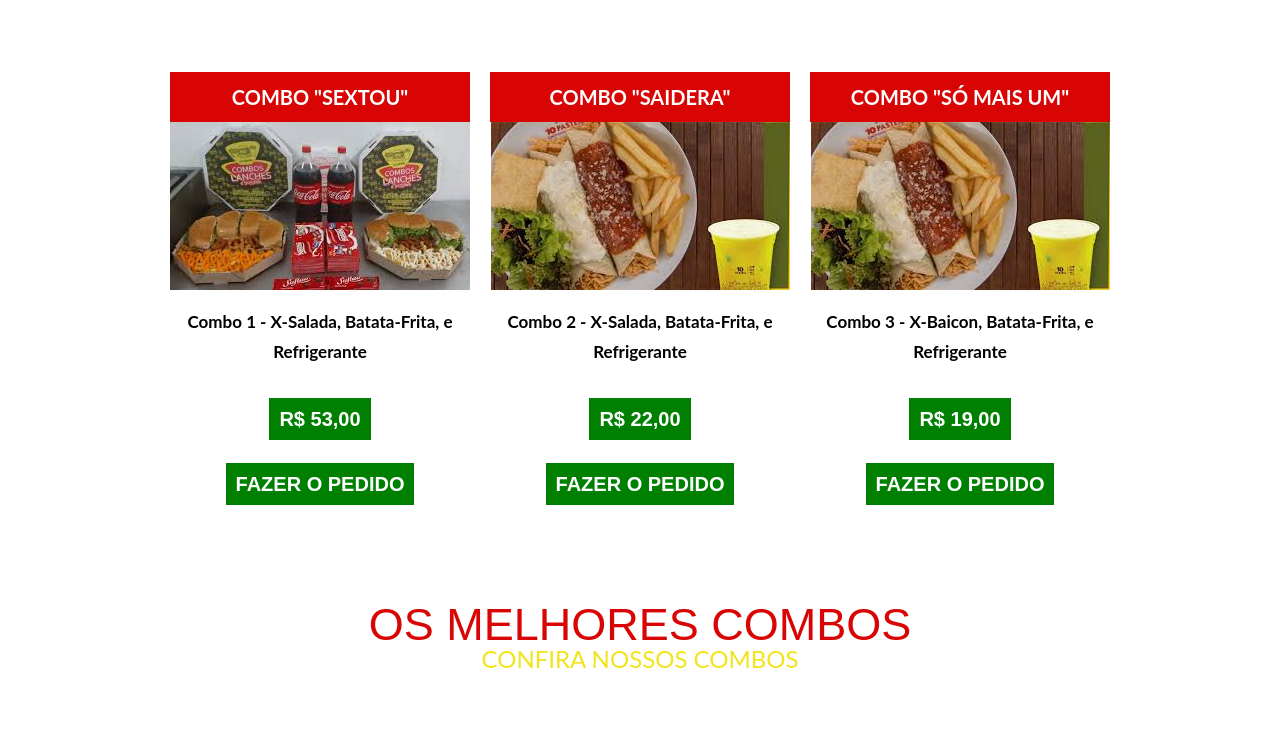
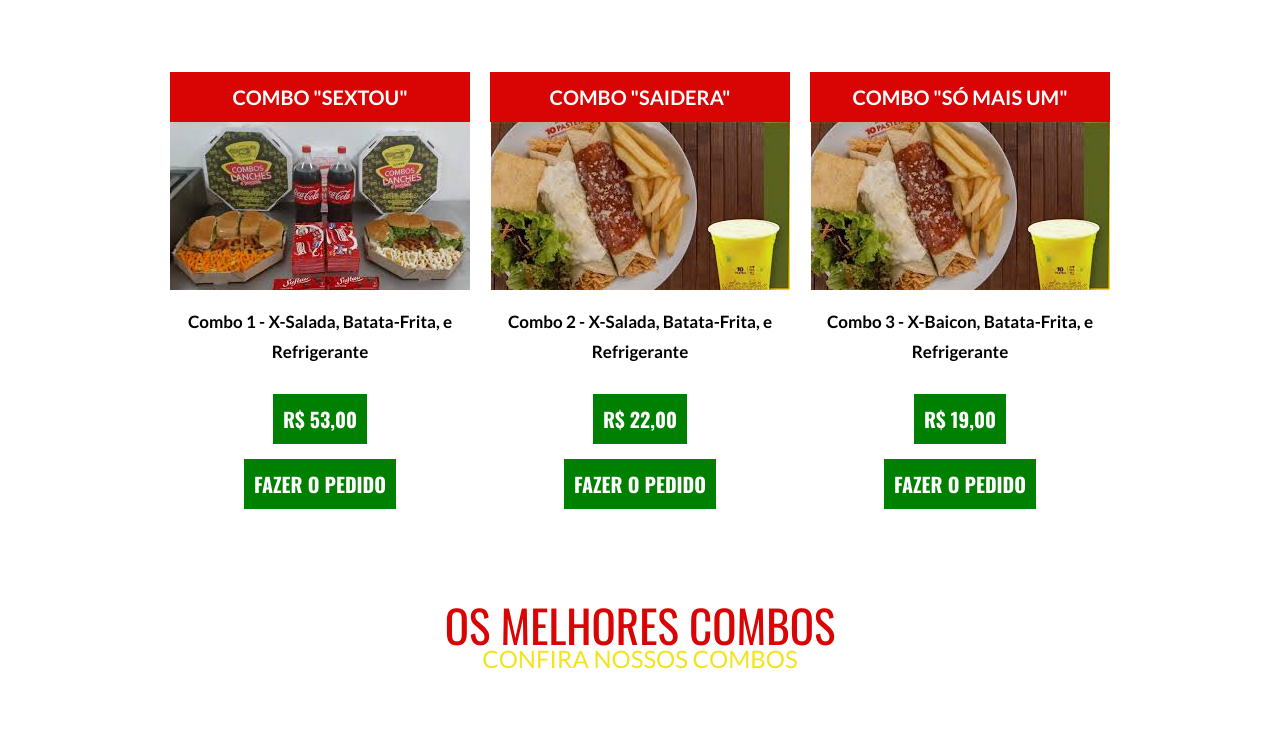
Before and after one commit to daniel-oliv3/food-delivery-website-for-whatsapp, a plain HTML site: page index.html in a window 1280 px wide. Shown: the part 676-1419 px from the top of the page. Drawn offline with nearby package versions, Linux system fonts and the light colour scheme.

Commit message:
Update Ok

```diff
--- a/css/style.css
+++ b/css/style.css
@@ -1,3 +1,9 @@
+/*@import url('https://fonts.googleapis.com/css2?family=Lato:wght@300;400;700&family=Oswald:wght@400;700&display=swap');*/
+
+/*Fontes Externas*/
+font-family: 'Lato', sans-serif;
+font-family: 'Oswald', sans-serif;
+
 img {
     max-width: 100%;
 }
--- a/index.html
+++ b/index.html
@@ -5,6 +5,7 @@
 	<meta http-equiv="X-UA-Compatible" content="IE=edge">
 	<meta name="viewport" content="width=device-width, initial-scale=1.0">
 	<title>Delivery Food</title>
+	<link rel="stylesheet" href="https://fonts.googleapis.com/css2?family=Lato:wght@300;400;700&family=Oswald:wght@400;700&display=swap">
 	<link rel="stylesheet" href="css/style.css">
 	<link rel="stylesheet" href="css/normalize.css">
 	<link rel="stylesheet" href="css/reset.css">
```
